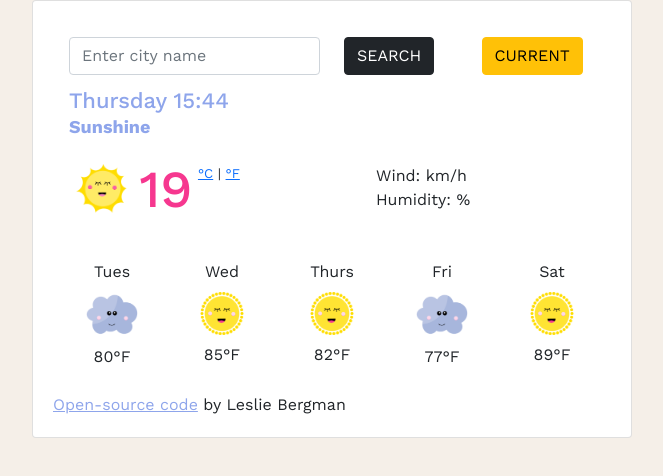
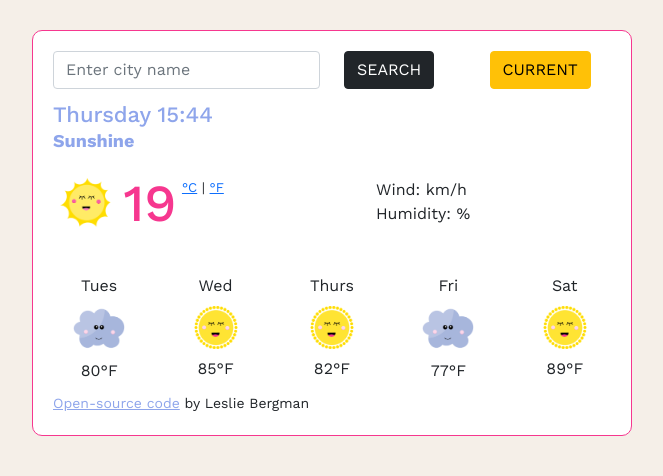
Before and after one commit to bunniesmakemegiggle/my-weather-app, a plain HTML site: page index.html in a window 1280 px wide. Shown: the whole page, without its empty margins (308-971 px from the left). Drawn offline with nearby package versions, Linux system fonts and the light colour scheme; no server answers.

Commit message:
modified border around app

```diff
--- a/index.html
+++ b/index.html
@@ -11,12 +11,11 @@
 <link href="https://fonts.googleapis.com/css2?family=Work+Sans:ital,wght@0,100;0,200;0,300;0,400;0,500;0,600;0,700;0,800;0,900;1,100;1,200;1,300;1,400;1,500;1,600;1,700;1,800;1,900&display=swap" rel="stylesheet">
 <script src="https://cdn.jsdelivr.net/npm/axios/dist/axios.min.js"></script>
 <link rel="stylesheet" href="src/styles.css" />
-    <title>Weather</title>
+    <title>Weather App</title>
 </head>
 <body>
     <div class="container">
-        <div class="card">
-  <div class="card-body">
+        <div class="weather-app">
 
         <form class="search-bar" id="citySearched">
            <div class="row">
@@ -92,10 +91,9 @@
                 </div>
     </div>
 
-    </div>
-     <div><a href="https://github.com/bunniesmakemegiggle/my-weather-app" target="blank" class="open-source">Open-source code</a> by Leslie Bergman</div>
-
+<small><a href="https://github.com/bunniesmakemegiggle/my-weather-app" target="blank" class="open-source">Open-source code</a> by Leslie Bergman</small>
 </body>
 
 <script src="src/index.js"></script>
+
 </html>
--- a/src/styles.css
+++ b/src/styles.css
@@ -52,10 +52,13 @@ h2 {
   font-size: 16px;
   line-height: 40px;
 }
-.card {
+.weather-app {
   max-width: 600px;
   padding: 20px;
-  margin: 0 auto;
+  margin: 30px auto;
+  border: 1px solid #f6378f;
+  background-color: #fff;
+  border-radius: 10px;
 }
 .search-bar {
   margin-bottom: 20px;
```
